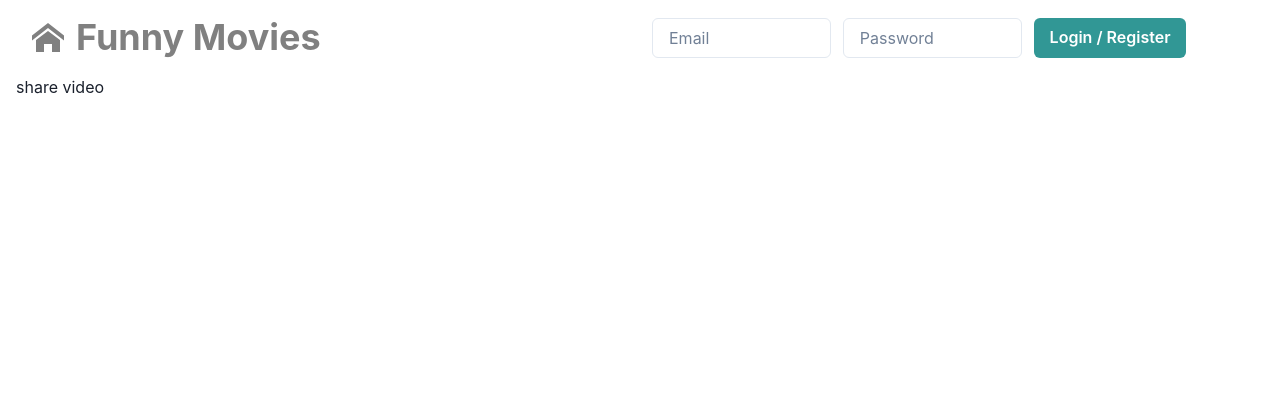
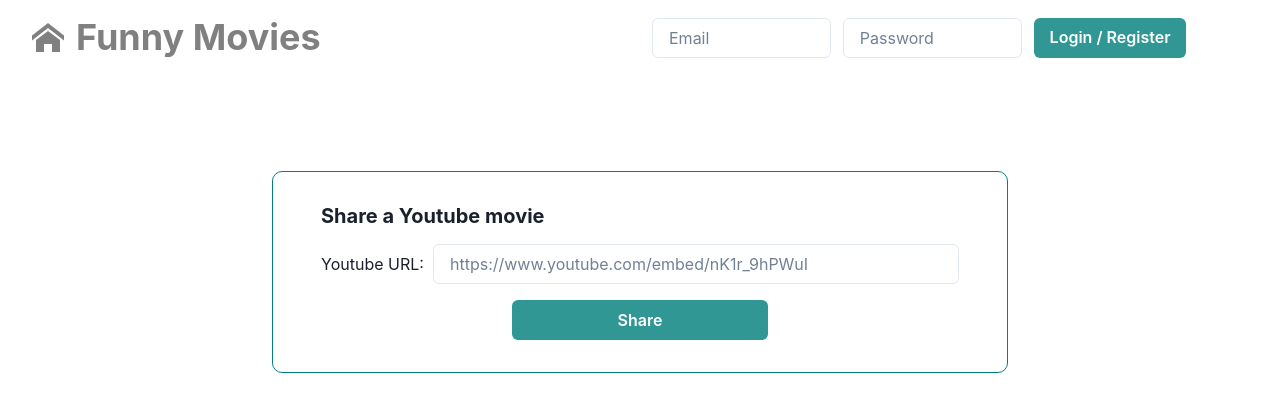
Before and after one commit to daniel-ctn/share-video, a React (Vite) app: page /share in a window 1280 px wide. Shown: the top 412 px of the page. Built offline with nearby package versions, Linux system fonts and the light colour scheme; no server answers.

Commit message:
style: build share page UI

```diff
--- a/src/components/Header.tsx
+++ b/src/components/Header.tsx
@@ -1,5 +1,5 @@
 import {FC, useState} from 'react'
-import {Box, Button, Container, Flex, Grid, Heading, Input, Spinner, Text} from "@chakra-ui/react";
+import {Button, Flex, Grid, Heading, Input, Spinner, Text} from "@chakra-ui/react";
 import {Link, useNavigate} from "react-router-dom";
 import {ImHome} from "react-icons/im";
 
--- a/src/pages/ShareVideo.tsx
+++ b/src/pages/ShareVideo.tsx
@@ -1,10 +1,18 @@
 import {FC} from 'react'
+import {Button, Container, Flex, Heading, HStack, Input, Text} from "@chakra-ui/react";
 
 const ShareVideo: FC = () => {
     return (
-        <div>
-            share video
-        </div>
+        <Container maxW="768px" py={24}>
+            <Flex flexDir="column" py={8} px={12} gap={4} border='1px' borderColor='teal' borderRadius="10px">
+                <Heading as="h2" size="md">Share a Youtube movie</Heading>
+                <HStack gap={2}>
+                    <Text w="20%">Youtube URL:</Text>
+                    <Input placeholder='https://www.youtube.com/embed/nK1r_9hPWuI'/>
+                </HStack>
+                <Button alignSelf="center" colorScheme='teal' w="40%">Share</Button>
+            </Flex>
+        </Container>
     );
 };
 
```
